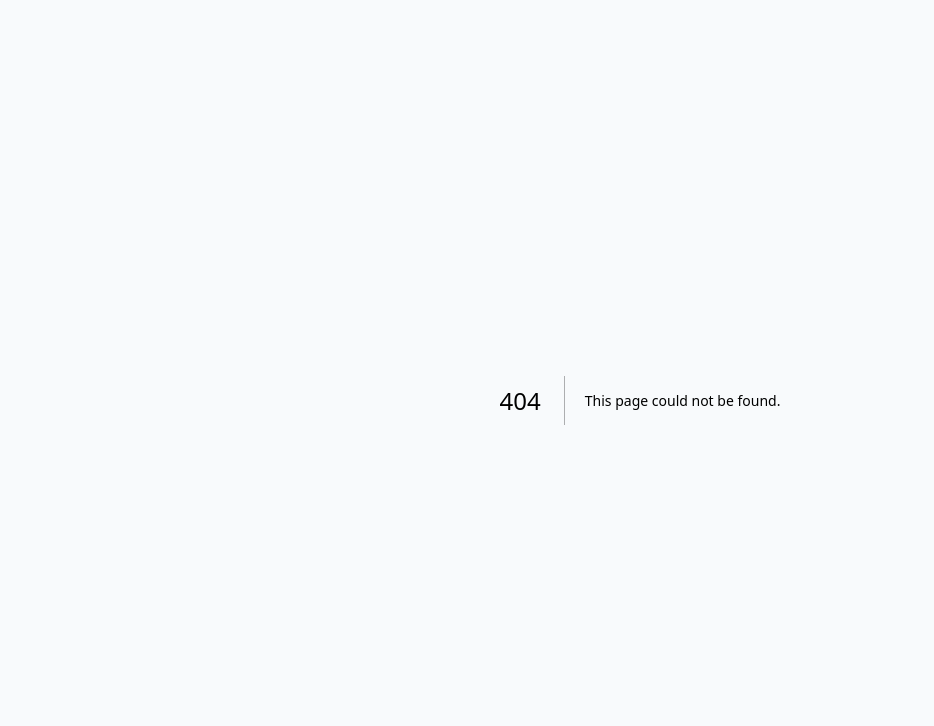
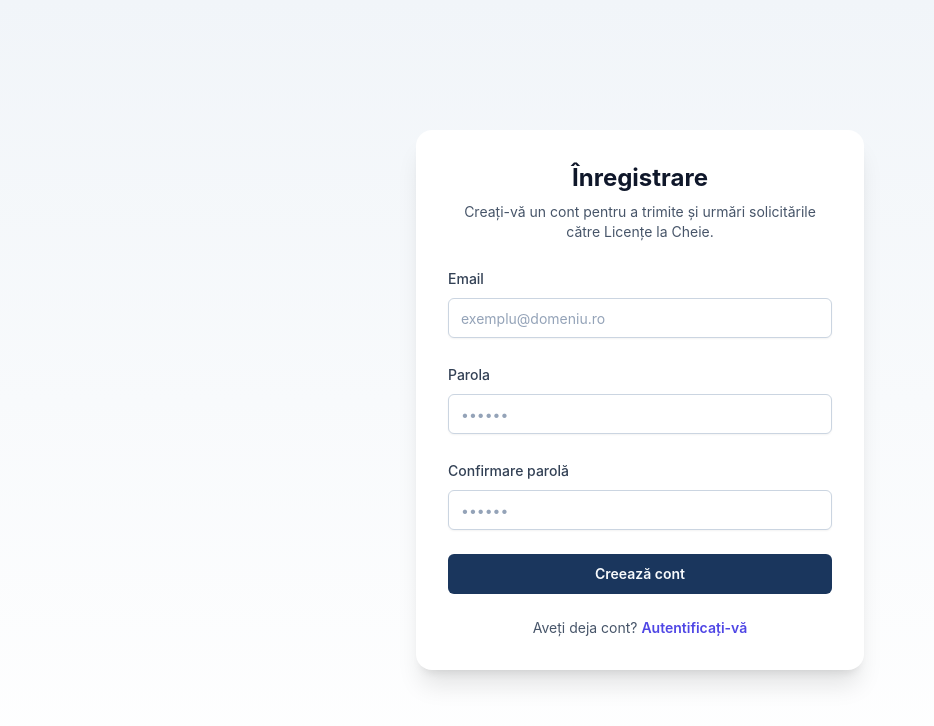
Before and after one commit to erikerikssoncoding/LicenteLaCheie, a Next.js app: page /register in a window 1280 px wide. Before the commit this address had no page. Shown: the top 726 px of the page, without its empty margins (0-934 px from the left). Built offline with nearby package versions, Linux system fonts and the light colour scheme.

Commit message:
Add user registration flow

```diff
--- a/app/(auth)/login/page.tsx
+++ b/app/(auth)/login/page.tsx
@@ -1,6 +1,7 @@
 "use client";
 
 import { useState } from "react";
+import Link from "next/link";
 import { useRouter } from "next/navigation";
 import { signIn } from "next-auth/react";
 import { zodResolver } from "@hookform/resolvers/zod";
@@ -95,6 +96,16 @@ export default function LoginPage() {
             {isSubmitting ? "Se autentifică..." : "Autentificare"}
           </Button>
         </Form>
+
+        <p className="mt-6 text-center text-sm text-slate-600">
+          Nu aveți cont?{" "}
+          <Link
+            href="/register"
+            className="font-semibold text-indigo-600 transition hover:text-indigo-700"
+          >
+            Înregistrați-vă
+          </Link>
+        </p>
       </div>
     </div>
   );
--- /dev/null
+++ b/app/(auth)/register/page.tsx
@@ -0,0 +1,160 @@
+"use client";
+
+import { useState } from "react";
+import Link from "next/link";
+import { useRouter } from "next/navigation";
+import { signIn } from "next-auth/react";
+import { zodResolver } from "@hookform/resolvers/zod";
+import { useForm } from "react-hook-form";
+import { z } from "zod";
+
+import { Button } from "@/components/ui/button";
+import {
+  Form,
+  FormControl,
+  FormField,
+  FormLabel,
+  FormMessage
+} from "@/components/ui/form";
+import { Input } from "@/components/ui/input";
+
+const registerSchema = z
+  .object({
+    email: z.string().email("Introduceți o adresă de email validă"),
+    password: z.string().min(6, "Parola trebuie să conțină minim 6 caractere"),
+    confirmPassword: z.string().min(6, "Parola trebuie să conțină minim 6 caractere")
+  })
+  .refine((values) => values.password === values.confirmPassword, {
+    message: "Parolele nu coincid",
+    path: ["confirmPassword"]
+  });
+
+type RegisterValues = z.infer<typeof registerSchema>;
+
+export default function RegisterPage() {
+  const router = useRouter();
+  const [error, setError] = useState<string | null>(null);
+  const [isSubmitting, setIsSubmitting] = useState(false);
+
+  const form = useForm<RegisterValues>({
+    resolver: zodResolver(registerSchema),
+    defaultValues: {
+      email: "",
+      password: "",
+      confirmPassword: ""
+    }
+  });
+
+  const handleSubmit = form.handleSubmit(async ({ email, password }) => {
+    setError(null);
+    setIsSubmitting(true);
+
+    try {
+      const response = await fetch("/api/auth/register", {
+        method: "POST",
+        headers: {
+          "Content-Type": "application/json"
+        },
+        body: JSON.stringify({ email, password })
+      });
+
+      if (!response.ok) {
+        const data = (await response.json().catch(() => null)) as
+          | { error?: string }
+          | null;
+        setError(data?.error ?? "Înregistrarea a eșuat. Încercați din nou.");
+        return;
+      }
+
+      const signInResult = await signIn("credentials", {
+        email,
+        password,
+        redirect: false
+      });
+
+      if (signInResult?.error) {
+        setError(
+          "Contul a fost creat, dar autentificarea automată a eșuat. Încercați să vă conectați."
+        );
+        return;
+      }
+
+      router.push("/dashboard/client");
+    } catch (err) {
+      console.error(err);
+      setError("A apărut o eroare neașteptată. Încercați din nou.");
+    } finally {
+      setIsSubmitting(false);
+    }
+  });
+
+  return (
+    <div className="flex min-h-screen items-center justify-center bg-gradient-to-b from-slate-100 to-white px-4 py-16">
+      <div className="w-full max-w-md rounded-2xl bg-white p-8 shadow-xl">
+        <div className="mb-6 text-center">
+          <h1 className="text-2xl font-bold text-slate-900">Înregistrare</h1>
+          <p className="mt-2 text-sm text-slate-600">
+            Creați-vă un cont pentru a trimite și urmări solicitările către Licențe la
+            Cheie.
+          </p>
+        </div>
+
+        <Form onSubmit={handleSubmit}>
+          <FormField name="email">
+            <FormLabel>Email</FormLabel>
+            <FormControl>
+              <Input
+                type="email"
+                placeholder="exemplu@domeniu.ro"
+                {...form.register("email")}
+              />
+            </FormControl>
+            <FormMessage>{form.formState.errors.email?.message}</FormMessage>
+          </FormField>
+
+          <FormField name="password">
+            <FormLabel>Parola</FormLabel>
+            <FormControl>
+              <Input
+                type="password"
+                placeholder="••••••"
+                {...form.register("password")}
+              />
+            </FormControl>
+            <FormMessage>{form.formState.errors.password?.message}</FormMessage>
+          </FormField>
+
+          <FormField name="confirmPassword">
+            <FormLabel>Confirmare parolă</FormLabel>
+            <FormControl>
+              <Input
+                type="password"
+                placeholder="••••••"
+                {...form.register("confirmPassword")}
+              />
+            </FormControl>
+            <FormMessage>
+              {form.formState.errors.confirmPassword?.message}
+            </FormMessage>
+          </FormField>
+
+          {error && <p className="text-sm font-medium text-red-600">{error}</p>}
+
+          <Button type="submit" className="w-full" disabled={isSubmitting}>
+            {isSubmitting ? "Se înregistrează..." : "Creează cont"}
+          </Button>
+        </Form>
+
+        <p className="mt-6 text-center text-sm text-slate-600">
+          Aveți deja cont? {" "}
+          <Link
+            href="/login"
+            className="font-semibold text-indigo-600 transition hover:text-indigo-700"
+          >
+            Autentificați-vă
+          </Link>
+        </p>
+      </div>
+    </div>
+  );
+}
--- /dev/null
+++ b/app/api/auth/register/route.ts
@@ -0,0 +1,59 @@
+import { NextResponse } from "next/server";
+import bcrypt from "bcryptjs";
+
+import { prisma } from "@/lib/prisma";
+import { logError } from "@/lib/logger";
+
+export async function POST(request: Request) {
+  const body = await request.json().catch(() => null);
+
+  if (!body) {
+    return NextResponse.json({ error: "Date invalide" }, { status: 400 });
+  }
+
+  const { email, password } = body as {
+    email?: string;
+    password?: string;
+  };
+
+  if (!email || !password) {
+    return NextResponse.json({ error: "Email și parola sunt obligatorii" }, { status: 400 });
+  }
+
+  try {
+    const existingUser = await prisma.user.findUnique({
+      where: { email }
+    });
+
+    if (existingUser) {
+      return NextResponse.json(
+        { error: "Un cont cu acest email există deja" },
+        { status: 409 }
+      );
+    }
+
+    const hashedPassword = await bcrypt.hash(password, 10);
+
+    await prisma.user.create({
+      data: {
+        email,
+        hashedPassword
+      }
+    });
+
+    return NextResponse.json(
+      { message: "Cont creat cu succes" },
+      { status: 201 }
+    );
+  } catch (error) {
+    console.error("Nu s-a putut crea contul", error);
+    await logError("Nu s-a putut crea contul", error);
+
+    return NextResponse.json(
+      { error: "A apărut o eroare neașteptată. Încercați din nou." },
+      { status: 500 }
+    );
+  }
+}
+
+export const runtime = "nodejs";
```
